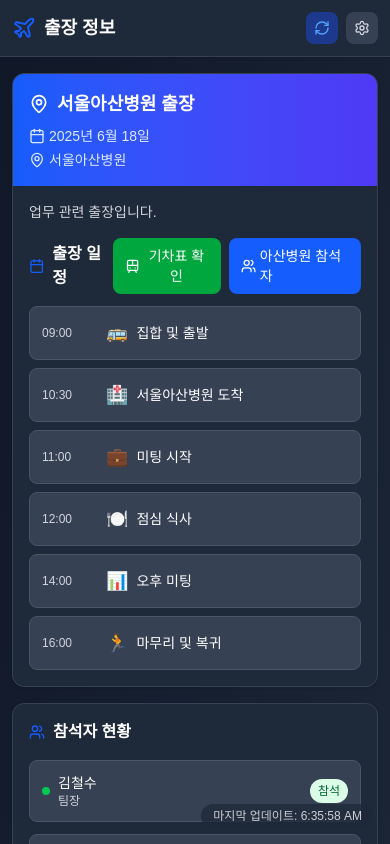
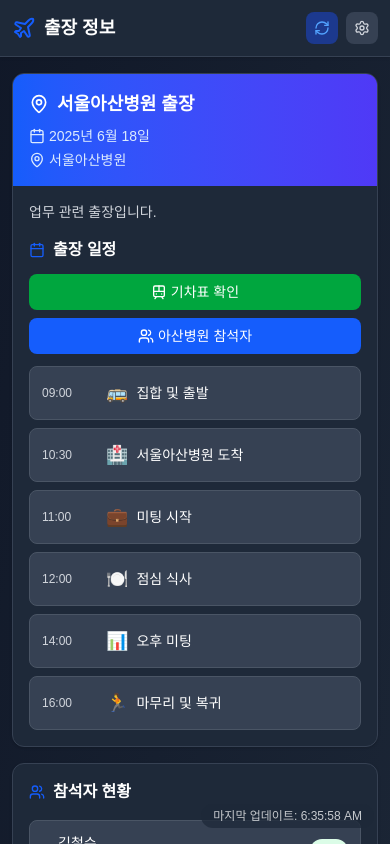
Before and after one commit to parkmyoungjin/BizTripRoom, a Next.js app: page / in a window 390 px wide. Shown: the top 844 px of the page. Built offline with nearby package versions, Linux system fonts and the light colour scheme.

Commit message:
Add files via upload

```diff
--- a/src/app/page.tsx
+++ b/src/app/page.tsx
@@ -344,22 +344,22 @@
 
                 {/* 일정 - 모바일 최적화 */}
                 <div className="space-y-3 sm:space-y-4">
-                  <div className="flex justify-between items-center">
+                  <div className="flex flex-col sm:flex-row sm:justify-between sm:items-center space-y-3 sm:space-y-0">
                     <h3 className="text-base sm:text-lg font-semibold text-white flex items-center">
                       <Calendar className="mr-2 h-4 w-4 sm:h-5 sm:w-5 text-blue-600" />
                       출장 일정
                     </h3>
-                    <div className="flex space-x-2">
+                    <div className="flex flex-col sm:flex-row space-y-2 sm:space-y-0 sm:space-x-2">
                       <button
                         onClick={() => setShowTrainTicketModal(true)}
-                        className="flex items-center px-3 py-2 bg-green-600 text-white rounded-lg text-sm font-medium hover:bg-green-700 transition-colors"
+                        className="flex items-center justify-center px-3 py-2 bg-green-600 text-white rounded-lg text-sm font-medium hover:bg-green-700 transition-colors"
                       >
                         <Train className="mr-1 h-4 w-4" />
                         기차표 확인
                       </button>
                       <Link
                         href="/attendees"
-                        className="flex items-center px-3 py-2 bg-blue-600 text-white rounded-lg text-sm font-medium hover:bg-blue-700 transition-colors"
+                        className="flex items-center justify-center px-3 py-2 bg-blue-600 text-white rounded-lg text-sm font-medium hover:bg-blue-700 transition-colors"
                       >
                         <Users className="mr-1 h-4 w-4" />
                         아산병원 참석자
```
